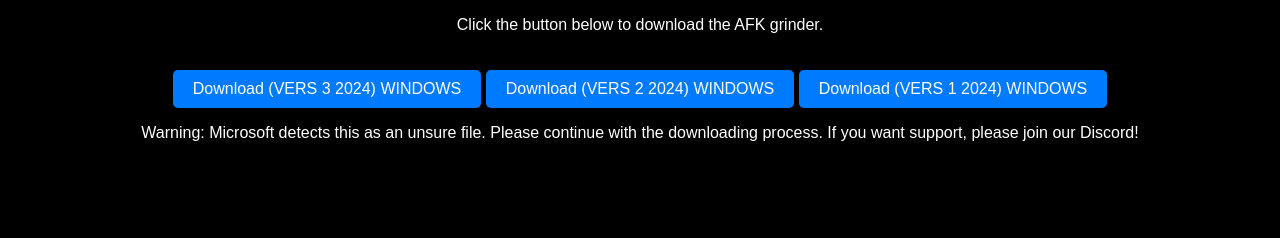
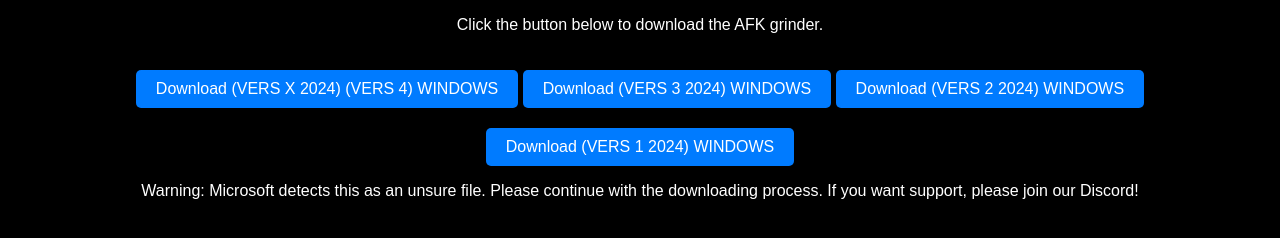
Before and after one commit to Yhile/AfkyGrinder, a plain HTML site: page index.html in a window 1280 px wide. Shown: the part 174-412 px from the top of the page. Drawn offline with Linux system fonts and the light colour scheme.

Commit message:
Your commit message

```diff
--- a/index.html
+++ b/index.html
@@ -75,6 +75,7 @@
     <div class="container">
         <h1>Download AFKGY (Away from keyboard Grinder Yhile_) Grinder</h1>
         <p>Click the button below to download the AFK grinder.</p>
+        <a href="afkyx.exe" class="btn">Download  (VERS X 2024) (VERS 4) WINDOWS</a>
         <a href="afkygrinder3.exe" class="btn">Download  (VERS 3 2024) WINDOWS</a>
         <a href="afkgy.exe" class="btn">Download  (VERS 2 2024) WINDOWS</a>
         <a href="main.exe" class="btn">Download   (VERS 1 2024) WINDOWS</a>
```
Also changed, not shown: 1 other file.
